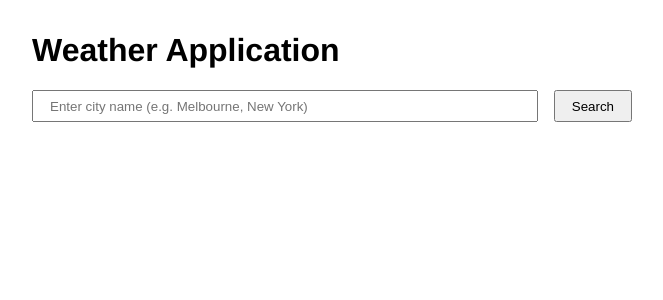
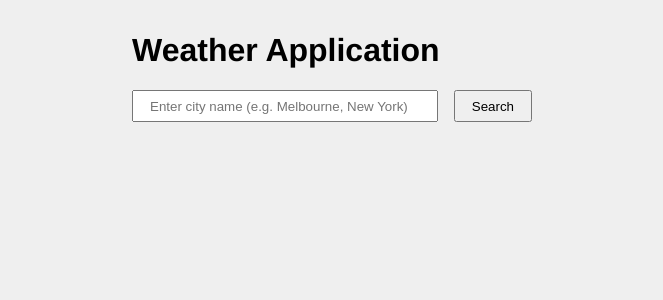
Before and after one commit to abruzzi/tdd-weather, a React (Create React App) app: page / in a window 1280 px wide. Shown: the top 300 px of the page, without its empty margins (308-971 px from the left). Built offline with nearby package versions, Linux system fonts and the light colour scheme; a web font is replaced by a local one.

Commit message:
small tunning on ui

```diff
--- a/src/App.css
+++ b/src/App.css
@@ -1,5 +1,5 @@
 .app {
-  width: 600px;
+  width: 400px;
   margin: 2rem auto;
 }
 
--- a/src/components/WeatherApplication.tsx
+++ b/src/components/WeatherApplication.tsx
@@ -1,13 +1,8 @@
 import React, { useState } from "react";
 import "../App.css";
-import { createMockServer } from "../mock/createMockServer";
 import { City } from "../types";
 import { Search } from "./Search";
 import { WeatherCard } from "./WeatherCard";
-
-// if (process.env.NODE_ENV === "development") {
-//   createMockServer();
-// }
 
 function WeatherApplication() {
   const [selected, setSelected] = useState<City[]>([]);
--- a/src/components/search.css
+++ b/src/components/search.css
@@ -14,8 +14,9 @@
 }
 
 .search-results {
+  background-color: white;
   margin: 0.5rem 0;
-  border: 1px solid #efefef;
+  border: 1px solid #ddd;
 }
 
 .search-result {
--- a/src/index.css
+++ b/src/index.css
@@ -5,3 +5,7 @@ body {
   -webkit-font-smoothing: antialiased;
   -moz-osx-font-smoothing: grayscale;
 }
+
+body {
+  background-color: #efefef;
+}
--- a/src/mock/createMockServer.ts
+++ b/src/mock/createMockServer.ts
@@ -14,6 +14,8 @@ const createMockServer = () => {
       this.get('/data/2.5/weather', () => {
         return weather;
       })
+
+      this.passthrough();
     },
   });
 };
```
